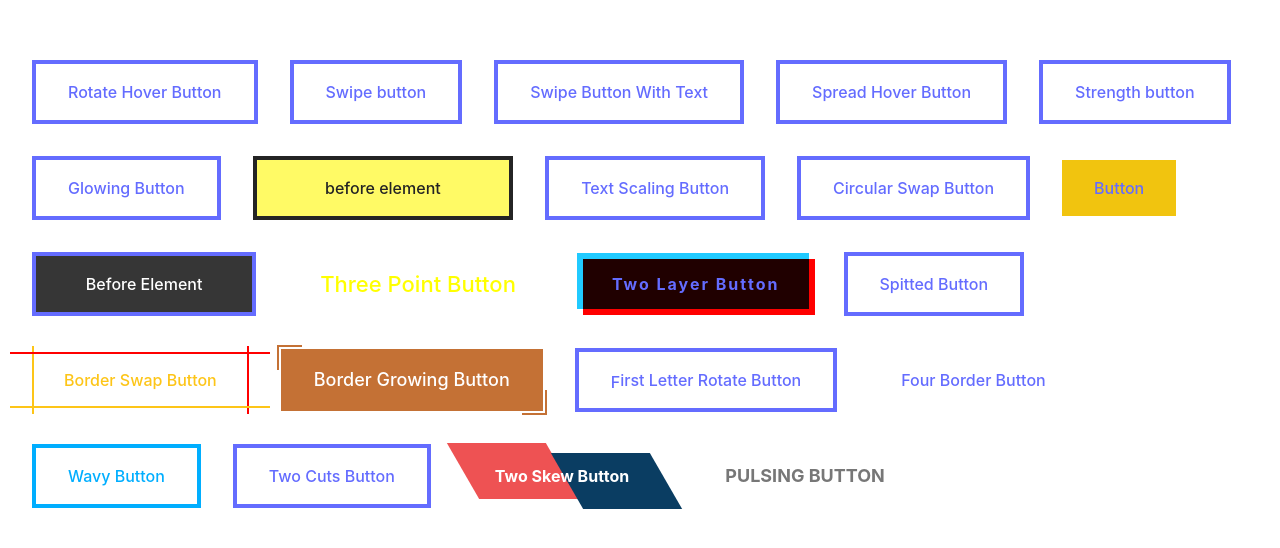
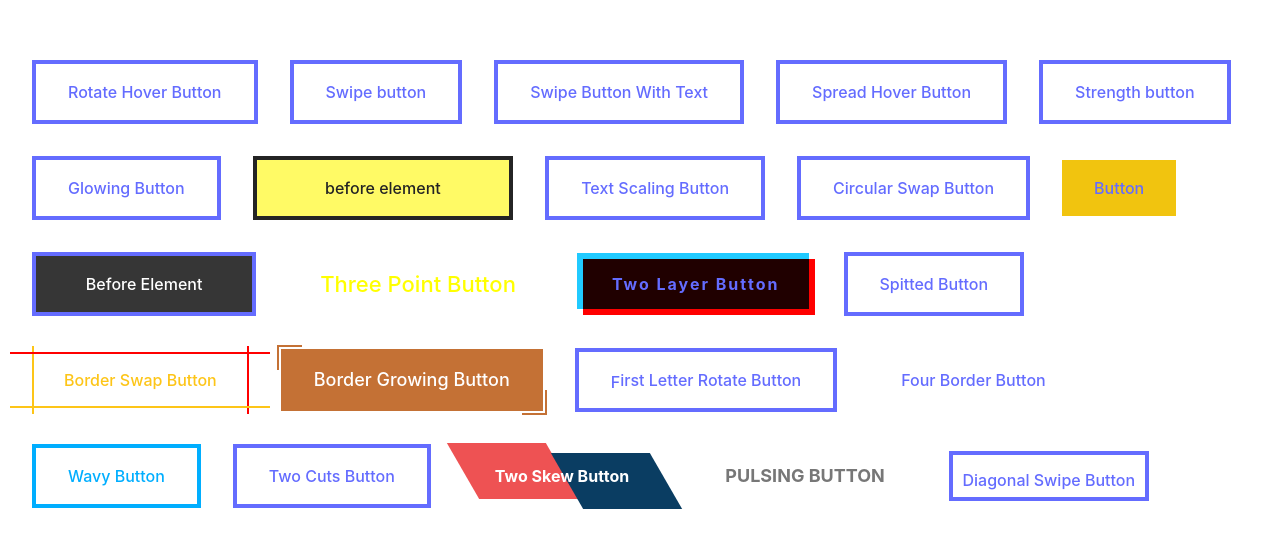
Before and after one commit to andy5566w/vue3-advenced-css, a Vue app: page / in a window 1280 px wide. Shown: the part 116-664 px from the top of the page. Built offline with nearby package versions, Linux system fonts and the light colour scheme.

Commit message:
add DiagonalSwipeButton.vue

```diff
--- a/src/components/DIsplayButton.vue
+++ b/src/components/DIsplayButton.vue
@@ -22,6 +22,7 @@
     <TwoCutsButton />
     <TwoSkewButton />
     <PulsingButton />
+    <DiagonalSwipeButton />
   </div>
 </template>
 
@@ -48,6 +49,7 @@ import WavyButton from './buttons/WavyButton.vue'
 import TwoCutsButton from './buttons/TwoCutsButton.vue'
 import TwoSkewButton from './buttons/TwoSkewButton.vue'
 import PulsingButton from './buttons/PulsingButton.vue'
+import DiagonalSwipeButton from './buttons/DiagonalSwipeButton.vue'
 </script>
 
 <style lang="scss" scoped></style>
--- /dev/null
+++ b/src/components/buttons/DiagonalSwipeButton.vue
@@ -0,0 +1,53 @@
+<template>
+  <a href="#" class="border-current relative transition duration-150 ease-out"
+    >Diagonal Swipe Button</a
+  >
+</template>
+
+<script></script>
+
+<style scoped lang="scss">
+a {
+  --w: 200px;
+  --h: 50px;
+  line-height: var(--h);
+  width: var(--w);
+  height: var(--h);
+  border-width: 4px;
+  border-color: #646cff;
+  overflow: hidden;
+  &:before,
+  &:after {
+    content: '';
+    position: absolute;
+    top: 0;
+    left: 0;
+    right: 0;
+    bottom: 0;
+    transform: translateX(-100%) translateY(-4px);
+    transition: all 0.5s;
+    z-index: -1;
+  }
+
+  &:before {
+    border-top: calc(var(--h) / 2) solid #646cff;
+    border-bottom: calc(var(--h) / 2) solid #646cff;
+    border-right: calc(var(--h) / 2) solid transparent;
+  }
+
+  &:after {
+    border-top: calc(var(--h) / 2) solid #646cff;
+    border-bottom: calc(var(--h) / 2) solid #646cff;
+    border-left: calc(var(--h) / 2) solid transparent;
+    transform: translateX(100%) translateY(-4px);
+  }
+
+  &:hover {
+    color: #fff;
+    &:before,
+    &:after {
+      transform: translateX(0) translateY(-4px);
+    }
+  }
+}
+</style>
```
